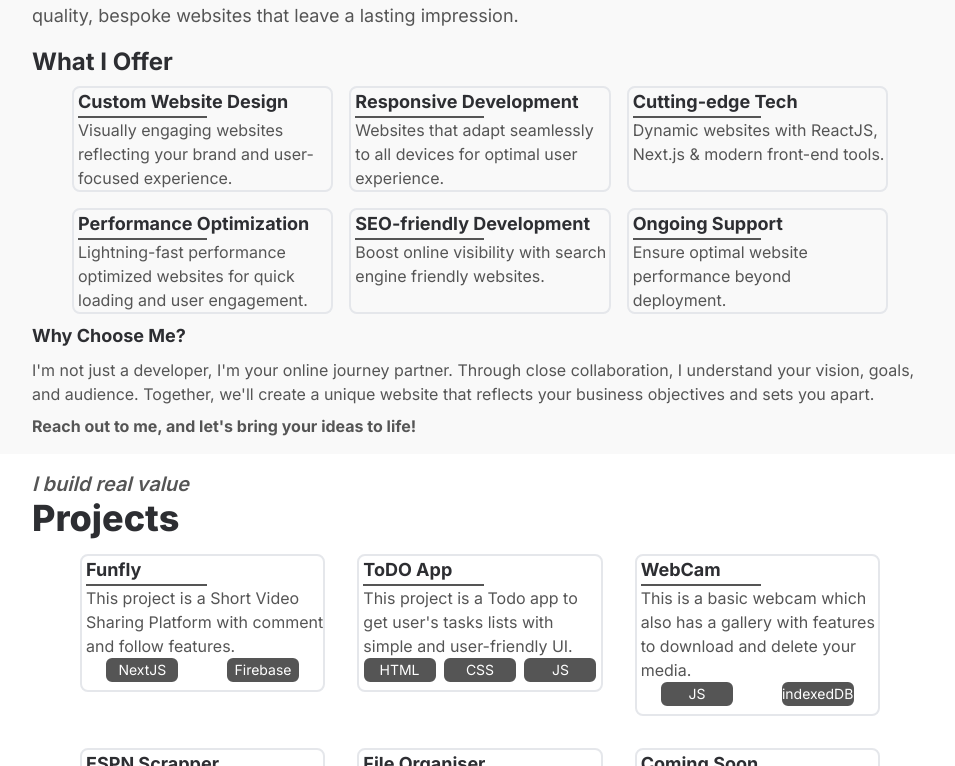
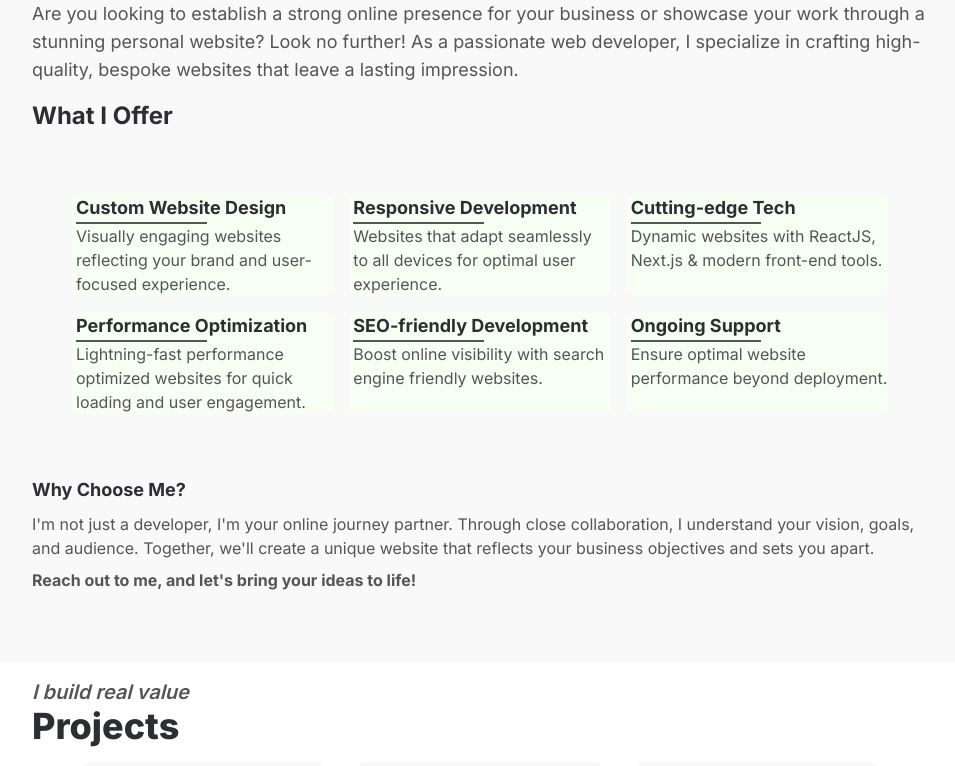
Before and after one commit to thissideaditya/Portfolio, a Next.js app: page / in a window 1280 px wide. Shown: the part 1674-2440 px from the top of the page, without its empty margins (160-1115 px from the left). Built offline with nearby package versions, Linux system fonts and the light colour scheme.

Commit message:
minor changes

```diff
--- a/components/Projects.js
+++ b/components/Projects.js
@@ -22,7 +22,7 @@ const Projects = () => {
             projectList.map((item, index) => {
               return(
                 <Link href={item.link} target='blank'>
-                  <div key={index} className='m-4 hover:scale-105 duration-300 border-2 rounded-lg'>
+                  <div key={index} className='m-4 hover:scale-105 duration-300 rounded-lg bg-[#f9f9f9]'>
                     <p className='text-[#2d2e32] text-lg font-bold ml-1'>{item.projectName}</p>
                     <p className='w-[30%] md:w-[50%] h-0.5 bg-[#555555] ml-1'></p>
                     <p className='text-[#555555] text-base ml-1'>{item.projectData}</p>
--- a/components/Services.js
+++ b/components/Services.js
@@ -10,7 +10,7 @@ const Services = () => {
     {service: "Ongoing Support", serviceText: "Ensure optimal website performance beyond deployment."}
   ]
   return (
-    <div id='services' className='bg-[#f9f9f9] pb-4 pt-4 h-full w-screen flex flex-col items-center justify-evenly'>
+    <div id='services' className='bg-[#f9f9f9] pb-4 pt-4 h-[100vh] w-screen flex flex-col items-center justify-evenly'>
       <div className='flex flex-col justify-evenly w-[70%]'>
           <p className='text-[#555555] text-lg md:text-xl font-semibold italic'>What I can do</p>
           <p className='text-[#2d2e32] text-4xl font-extrabold' >Services</p>
@@ -21,7 +21,8 @@ const Services = () => {
       <div className='md:grid md:grid-rows-2 grid-cols-3 w-[65%]'>
         {serviceList.map((item, index) => {
           return(
-            <div className='m-2 hover:scale-105 duration-300 border-2 rounded-lg'>
+            <div className='m-2 hover:scale-105 duration-300 rounded-lg bg-[#f7fff5]'>
+              {/* border-2 */}
               <p className='text-[#2d2e32] text-lg font-bold ml-1'>{item.service}</p>
               <p className='w-[30%] md:w-[50%] h-0.5 bg-[#555555] ml-1'></p>
               <p className='text-[#555555] text-base ml-1'>{item.serviceText}</p>
```
Also changed, not shown: components/Navbar.js (+17 -1 lines).
